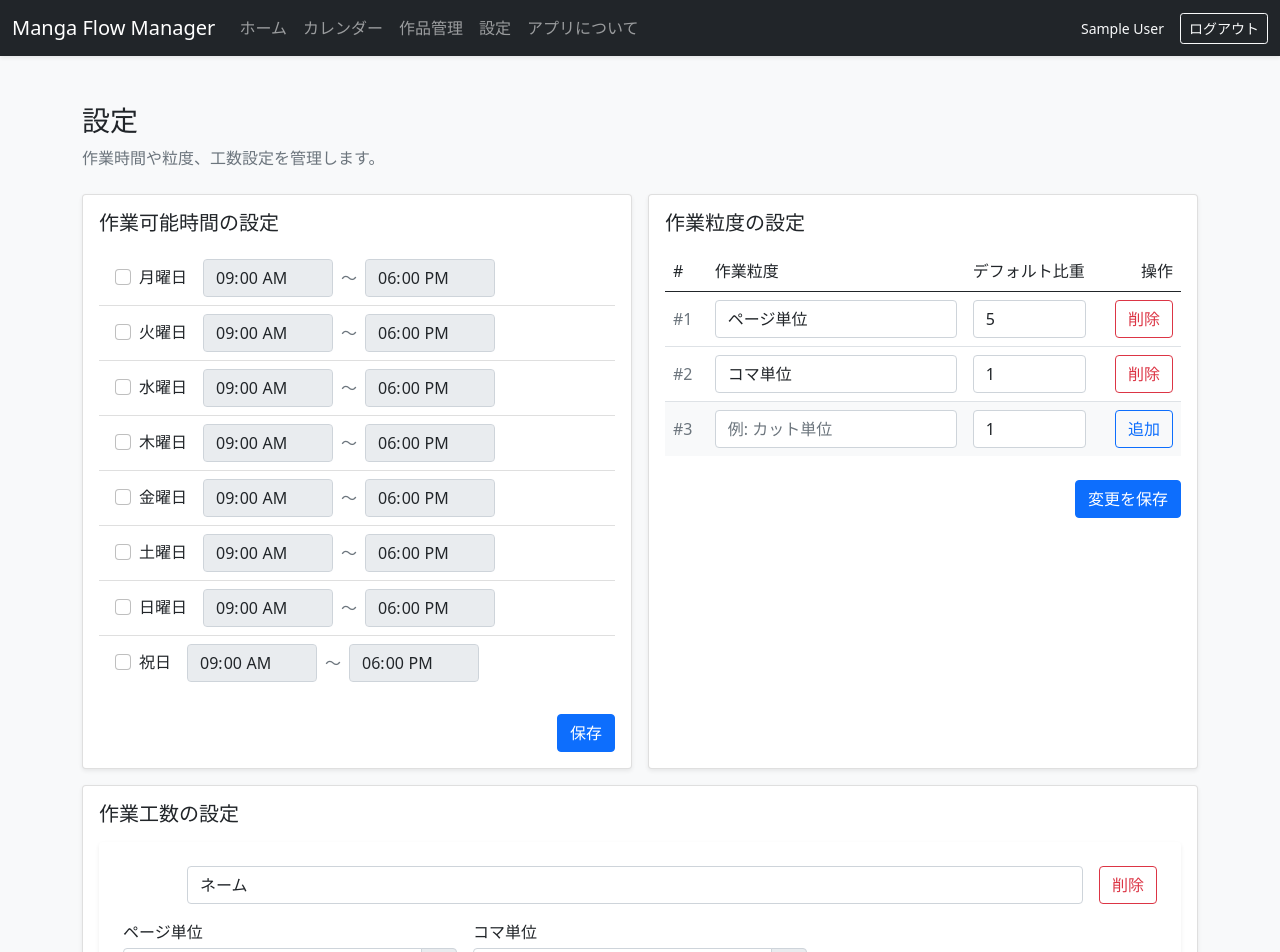
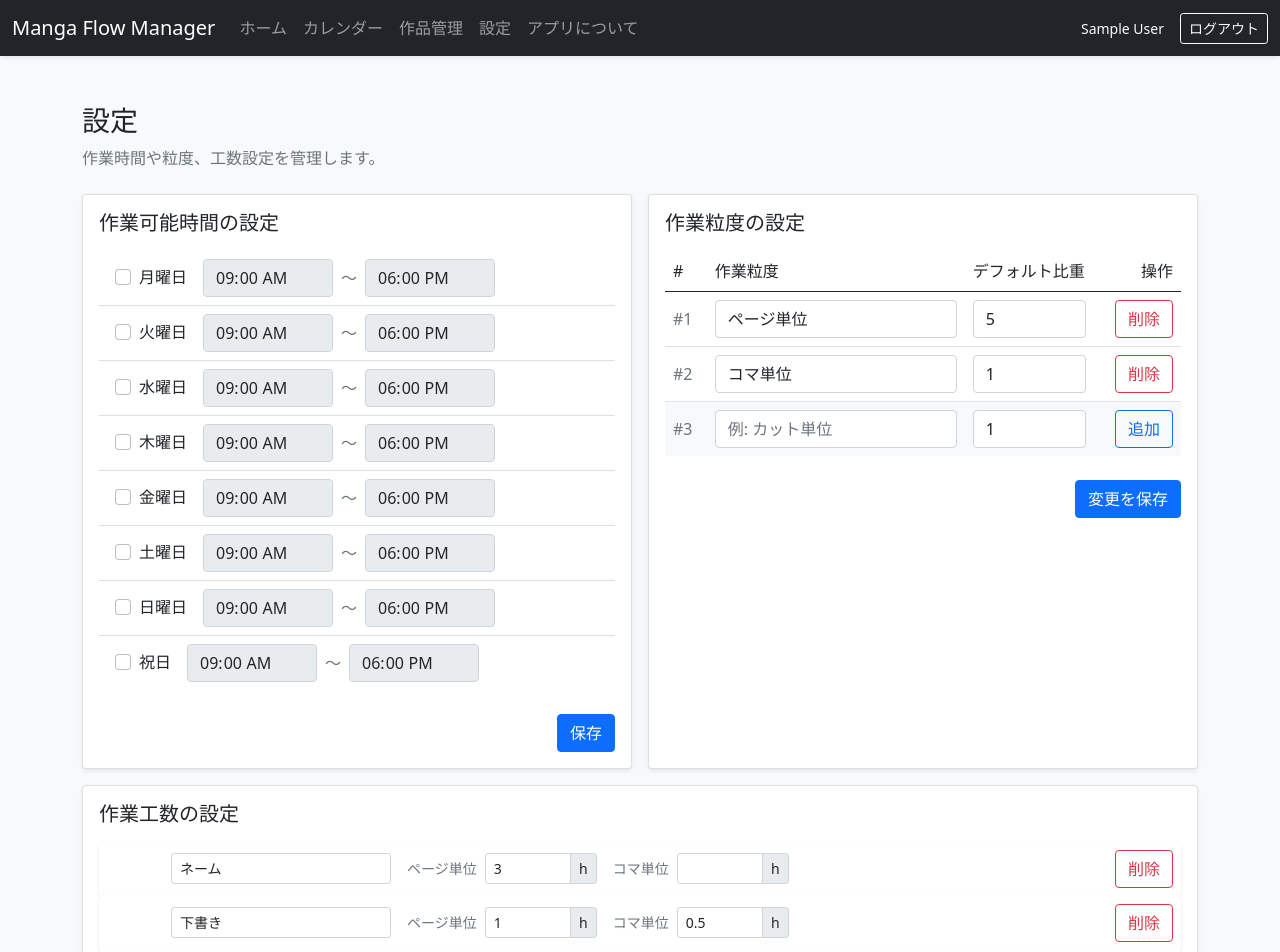
Before and after one commit to Yotsura/MangaFlowManager, a Vue app: page /settings in a window 1280 px wide. Shown: the top 952 px of the page. Built offline with nearby package versions, Linux system fonts and the light colour scheme; no server answers; the database is empty; sample sign-in values are in the browser's storage.

Commit message:
作業工数設定UI調整

```diff
--- a/src/modules/settings/components/StageWorkloadEditor.vue
+++ b/src/modules/settings/components/StageWorkloadEditor.vue
@@ -305,32 +305,43 @@ const handleSave = async () => {
       <div v-else>
         <div v-if="editableStages.length === 0" class="alert alert-secondary" role="alert">作業段階がまだ登録されていません。下のボタンから追加できます。</div>
 
-        <div v-for="stage in editableStages" :key="stage.id" class="card shadow-sm mb-3">
+        <div v-for="stage in editableStages" :key="stage.id" class="card shadow-sm">
           <div class="card-body">
-            <div class="d-flex flex-column flex-md-row align-items-md-center gap-3 mb-3">
-              <span class="badge text-bg-secondary fs-6">#{{ stage.id }}</span>
-              <div class="flex-grow-1">
-                <input v-model="stage.label" :class="['form-control', { 'is-invalid': showValidation && getStageError(stage.id)?.label }]" type="text" placeholder="例: ネーム" :disabled="isSaving" />
-                <div v-if="showValidation && getStageError(stage.id)?.label" class="invalid-feedback d-block">
+            <div class="stage-line">
+              <span class="badge text-bg-secondary fs-6 stage-index">#{{ stage.id }}</span>
+
+              <div class="stage-name">
+                <input
+                  v-model="stage.label"
+                  :class="['form-control form-control-sm stage-name-input', { 'is-invalid': showValidation && getStageError(stage.id)?.label }]"
+                  type="text"
+                  placeholder="例: ネーム"
+                  :disabled="isSaving"
+                />
+                <div v-if="showValidation && getStageError(stage.id)?.label" class="invalid-feedback d-block stage-name-error">
                   {{ getStageError(stage.id)?.label }}
                 </div>
               </div>
-              <button class="btn btn-outline-danger" type="button" :disabled="isSaving" @click="removeStage(stage.id)">削除</button>
-            </div>
 
-            <div class="row g-3">
-              <div v-for="entry in stage.entries" :key="`${stage.id}-${entry.granularityId}`" class="col-12 col-sm-6 col-lg-4">
-                <label class="form-label mb-1">{{ granularityLabel(entry.granularityId) }}</label>
-                <div class="input-group">
-                  <input v-model="entry.hours"
+              <div v-for="entry in stage.entries" :key="`${stage.id}-${entry.granularityId}`" class="stage-entry">
+                <span class="stage-entry-label text-muted">{{ granularityLabel(entry.granularityId) }}</span>
+                <div class="input-group input-group-sm stage-entry-input">
+                  <input
+                    v-model="entry.hours"
                     :class="['form-control', { 'is-invalid': showValidation && getEntryError(stage.id, entry.granularityId) }]"
-                    type="number" min="0" step="0.1" :disabled="isSaving"/>
+                    type="number"
+                    min="0"
+                    step="0.1"
+                    :disabled="isSaving"
+                  />
                   <span class="input-group-text">h</span>
                 </div>
-                <div v-if="showValidation && getEntryError(stage.id, entry.granularityId)" class="invalid-feedback d-block">
+                <div v-if="showValidation && getEntryError(stage.id, entry.granularityId)" class="invalid-feedback d-block stage-entry-error">
                   {{ getEntryError(stage.id, entry.granularityId) }}
                 </div>
               </div>
+
+              <button class="btn btn-outline-danger stage-remove-btn" type="button" :disabled="isSaving" @click="removeStage(stage.id)">削除</button>
             </div>
           </div>
         </div>
@@ -361,12 +372,66 @@ const handleSave = async () => {
 }
 
 .stage-workload-editor .card-body {
-  padding: 1.5rem;
+  padding: 0.5rem;
 }
 
 .stage-workload-editor .badge {
   min-width: 3rem;
   justify-content: center;
+}
+
+.stage-line {
+  display: flex;
+  flex-wrap: wrap;
+  align-items: center;
+  gap: 0.75rem 1rem;
+}
+
+.stage-index {
+  display: inline-flex;
+  align-items: center;
+  justify-content: center;
+  min-height: 2rem;
+}
+
+.stage-name {
+  display: flex;
+  flex-direction: column;
+  min-width: 180px;
+  max-width: 260px;
+}
+
+.stage-name-input {
+  width: 100%;
+}
+
+.stage-name-error {
+  margin-top: 0.25rem;
+}
+
+.stage-entry {
+  display: flex;
+  align-items: center;
+  gap: 0.5rem;
+  flex-wrap: wrap;
+}
+
+.stage-entry-label {
+  white-space: nowrap;
+  font-size: 0.875rem;
+}
+
+.stage-entry-input {
+  width: 7rem;
+}
+
+.stage-entry-error {
+  flex-basis: 100%;
+  margin-top: 0.25rem;
+}
+
+.stage-remove-btn {
+  margin-left: auto;
 }
 
 @media (max-width: 575.98px) {
```
